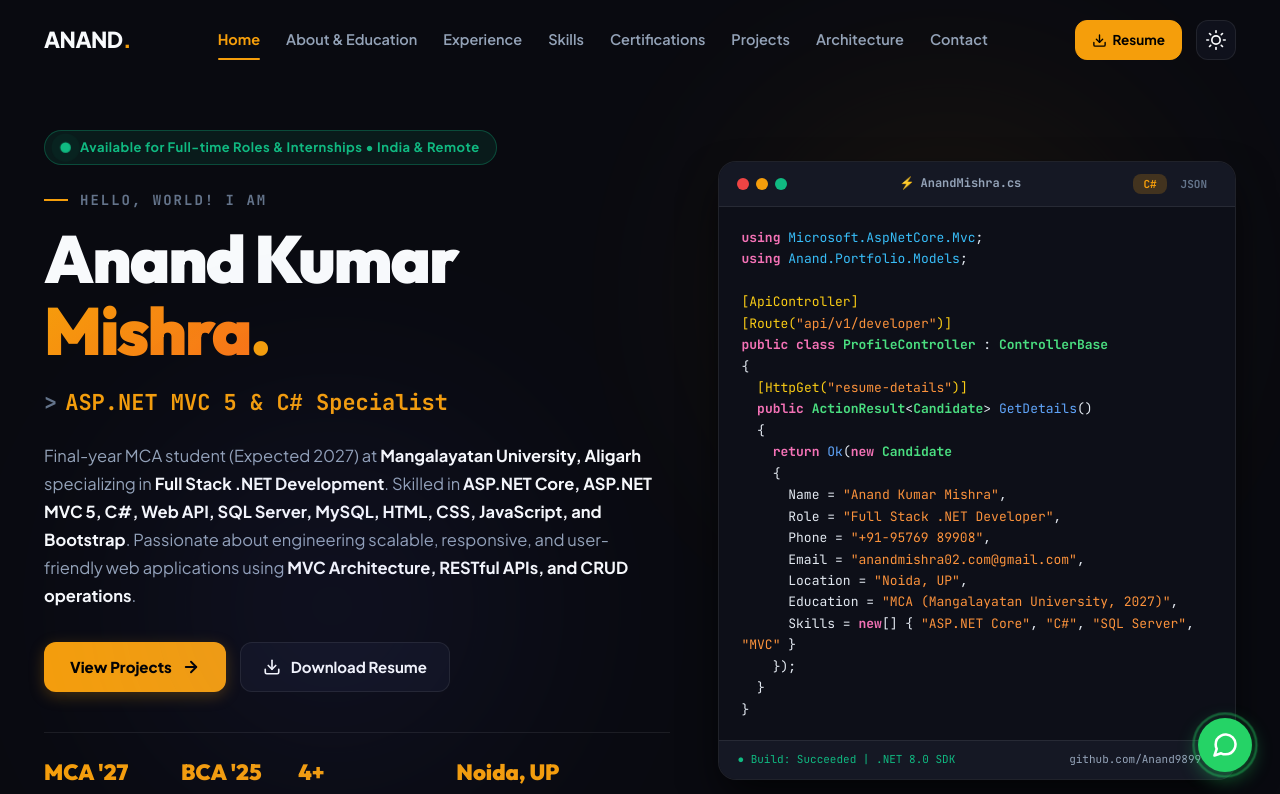
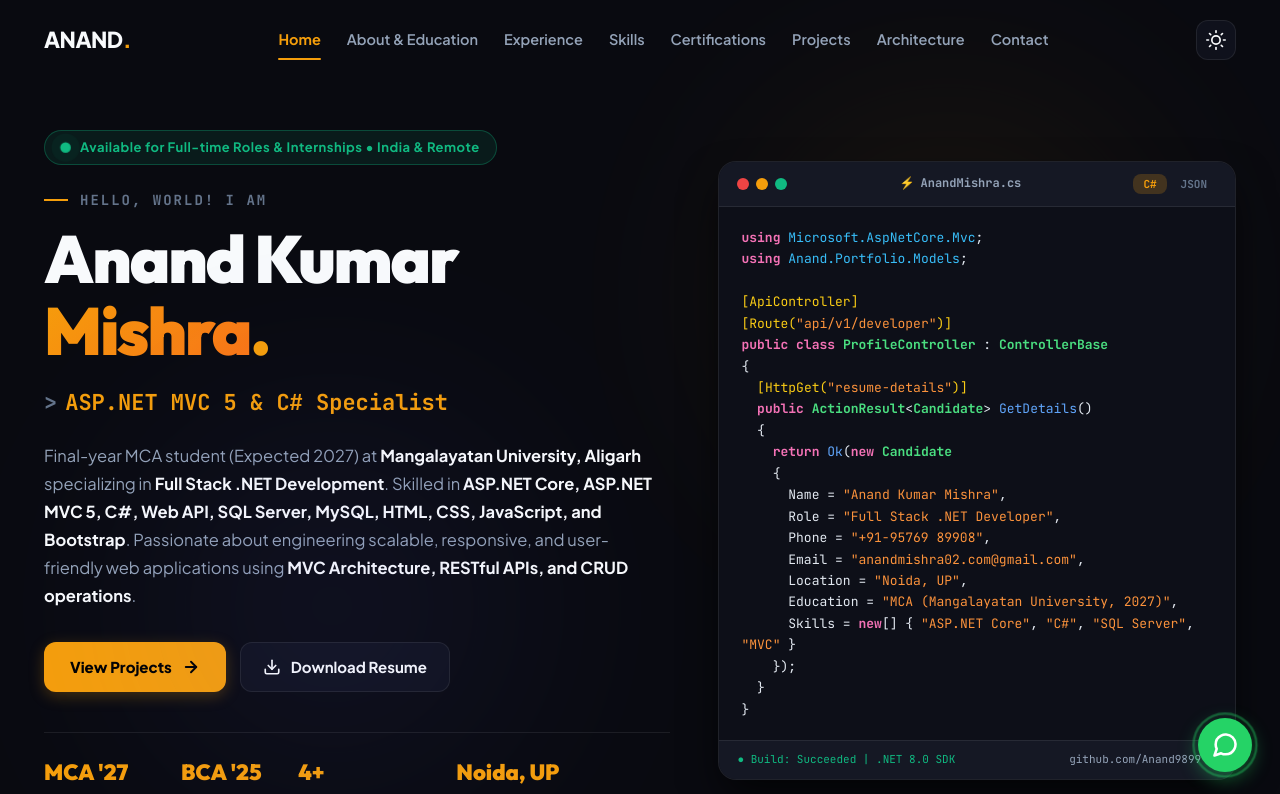
Before and after one commit to Anand9899/Portfolio, a React (Vite) app: page / in a window 1280 px wide. Shown: the top 794 px of the page. Built offline with nearby package versions, Linux system fonts and the light colour scheme.

Commit message:
Remove resume download button from navbar header

```diff
--- a/src/components/Navbar.tsx
+++ b/src/components/Navbar.tsx
@@ -75,25 +75,8 @@ function Navbar({ darkMode, toggleTheme, activeSection }: NavbarProps) {
           ))}
         </nav>
 
-        {/* Action Controls: Theme Switch, Resume Download & Mobile Hamburger */}
+        {/* Action Controls: Theme Switch & Mobile Hamburger */}
         <div className="navbar-actions">
-          {/* Resume Download Action Button */}
-          <a
-            href={`${import.meta.env.BASE_URL}Anand%20Kumar%20Mishra.pdf`}
-            download="Anand Kumar Mishra.pdf"
-            target="_blank"
-            rel="noreferrer"
-            className="navbar-resume-btn"
-            title="Download Resume PDF"
-          >
-            <svg width="15" height="15" viewBox="0 0 24 24" fill="none" stroke="currentColor" strokeWidth="2.2" strokeLinecap="round" strokeLinejoin="round">
-              <path d="M21 15v4a2 2 0 0 1-2 2H5a2 2 0 0 1-2-2v-4" />
-              <polyline points="7 10 12 15 17 10" />
-              <line x1="12" y1="15" x2="12" y2="3" />
-            </svg>
-            <span>Resume</span>
-          </a>
-
           {/* Theme Toggle Button (Sun/Moon icons) */}
           <button
             className="theme-btn"
@@ -146,17 +129,6 @@ function Navbar({ darkMode, toggleTheme, activeSection }: NavbarProps) {
               {link.label}
             </a>
           ))}
-          {/* Direct Resume Download in Mobile Drawer */}
-          <a
-            href={`${import.meta.env.BASE_URL}Anand%20Kumar%20Mishra.pdf`}
-            download="Anand Kumar Mishra.pdf"
-            target="_blank"
-            rel="noreferrer"
-            className="mobile-resume-btn"
-            onClick={handleLinkClick}
-          >
-            📄 Download Resume PDF
-          </a>
         </div>
       </div>
     </header>
```
